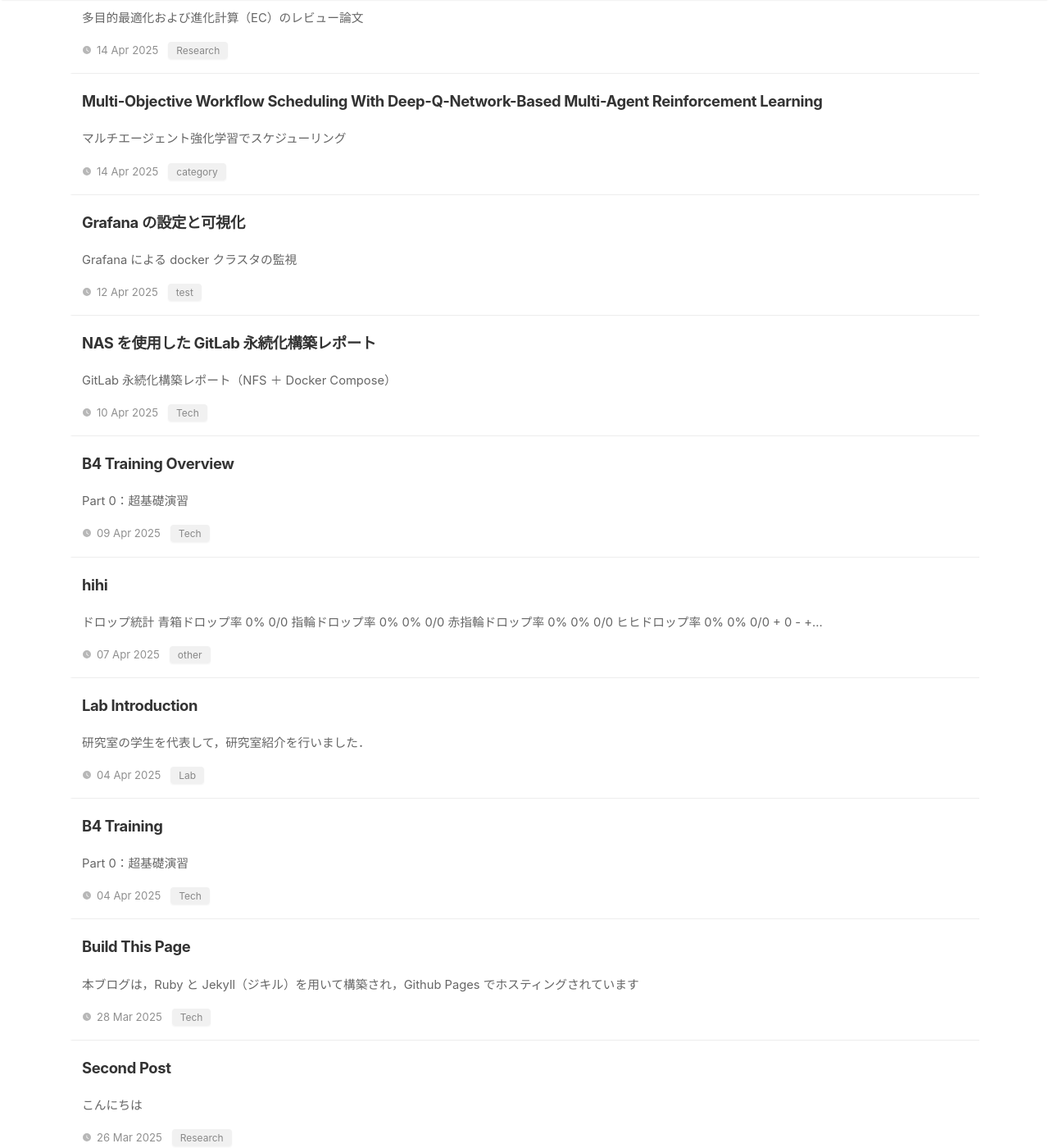
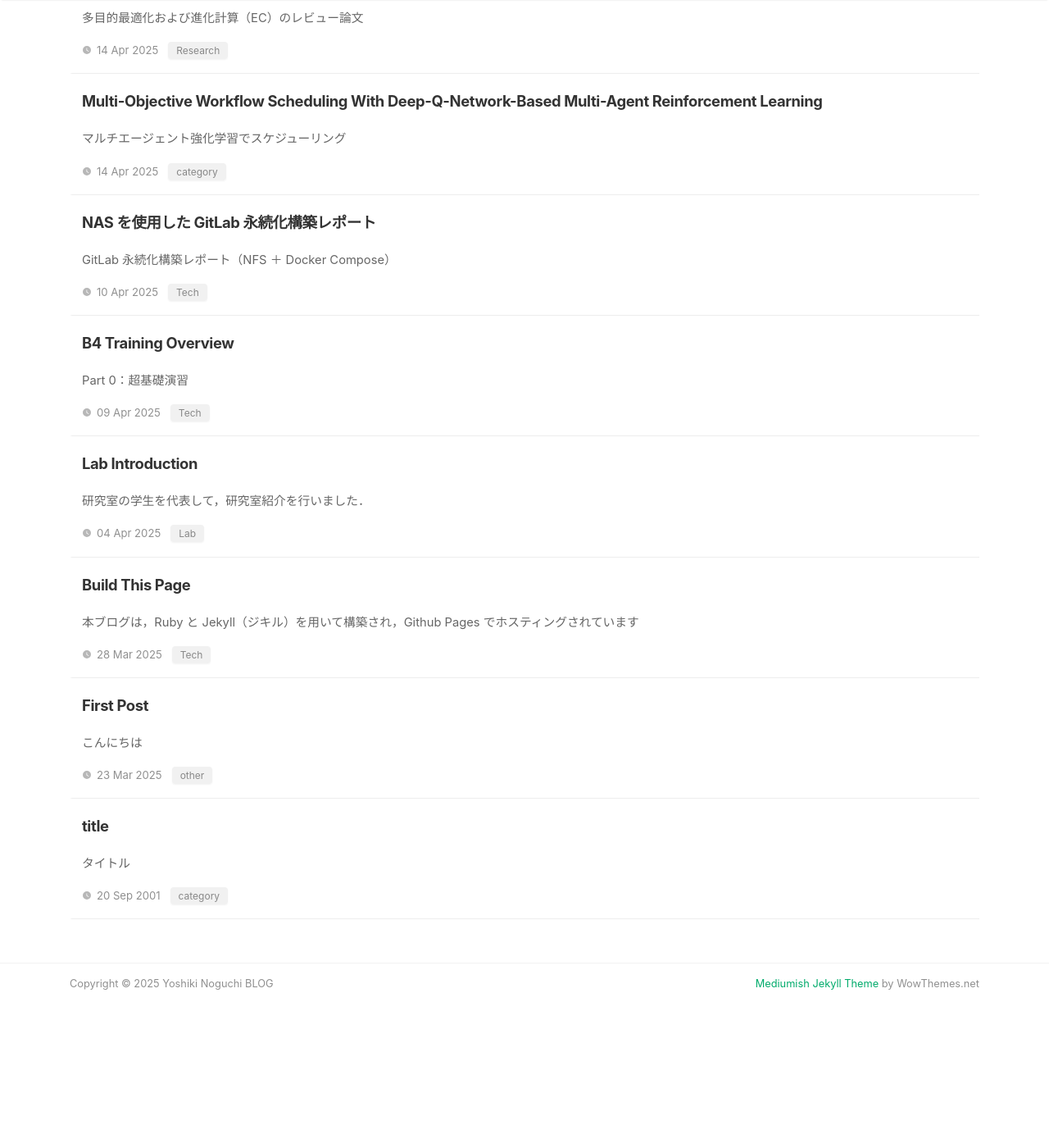
Before and after one commit to yope7/yope7.github.io, a Jekyll site: the page built from blogs.md, in a window 1280 px wide and 1400 px high, scrolled down 1133 px. Shown: the whole window at 82% size. Built offline with Jekyll 4.4.1, drawn with Linux system fonts in a browser that asks for light colours; nearby versions of some CDN libraries; after the commit the page ends 2418 px from its top, so only the background shows below that; some of the changed text lies outside the part shown.

Commit message:
投稿のフィルタリング機能を強化し、非表示の投稿を除外する条件を追加

```diff
--- a/blogs.md
+++ b/blogs.md
@@ -11,8 +11,11 @@ permalink: /blog
     <h2><span>Featured</span></h2>
   </div>
   <div class="row">
-    {% for post in site.posts %} {% if post.featured == true %} {% include
-    featuredbox.html %} {% endif %} {% endfor %}
+    {% for post in site.posts %}
+      {% if post.featured == true and post.hidden != true %}
+        {% include featuredbox.html %}
+      {% endif %}
+    {% endfor %}
   </div>
 </section>
 
@@ -37,13 +40,15 @@ permalink: /blog
 
   <div class="row listrecent">
     {% for post in site.posts %}
-    <div
-      class="postbox-container"
-      data-categories="{% for category in post.categories %}{{ category | downcase }} {% endfor %}"
-      data-tags="{% for tag in post.tags %}{{ tag | downcase }} {% endfor %}"
-    >
-      {% include postbox.html %}
-    </div>
+      {% if post.hidden != true %}
+        <div
+          class="postbox-container"
+          data-categories="{% for category in post.categories %}{{ category | downcase }} {% endfor %}"
+          data-tags="{% for tag in post.tags %}{{ tag | downcase }} {% endfor %}"
+        >
+          {% include postbox.html %}
+        </div>
+      {% endif %}
     {% endfor %}
   </div>
 
```
